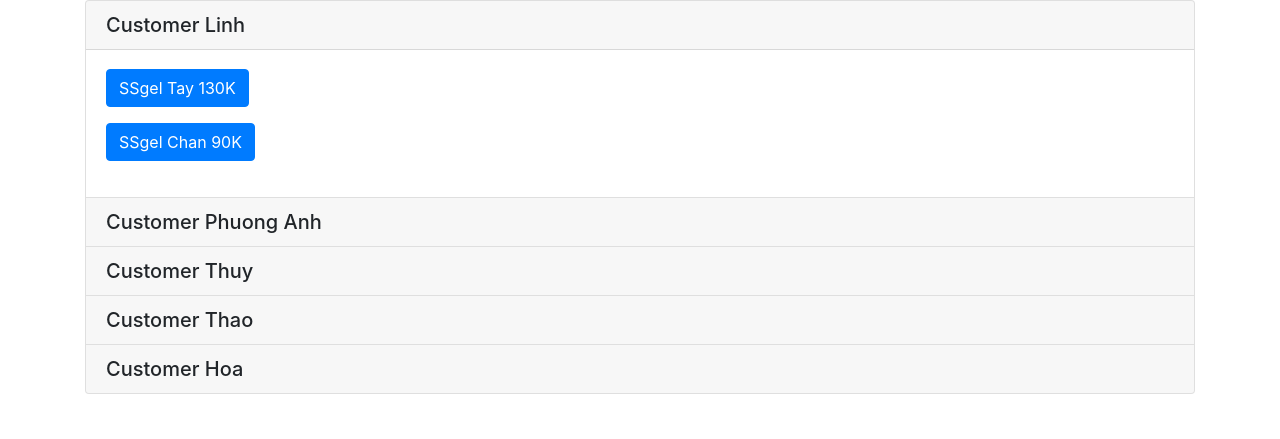
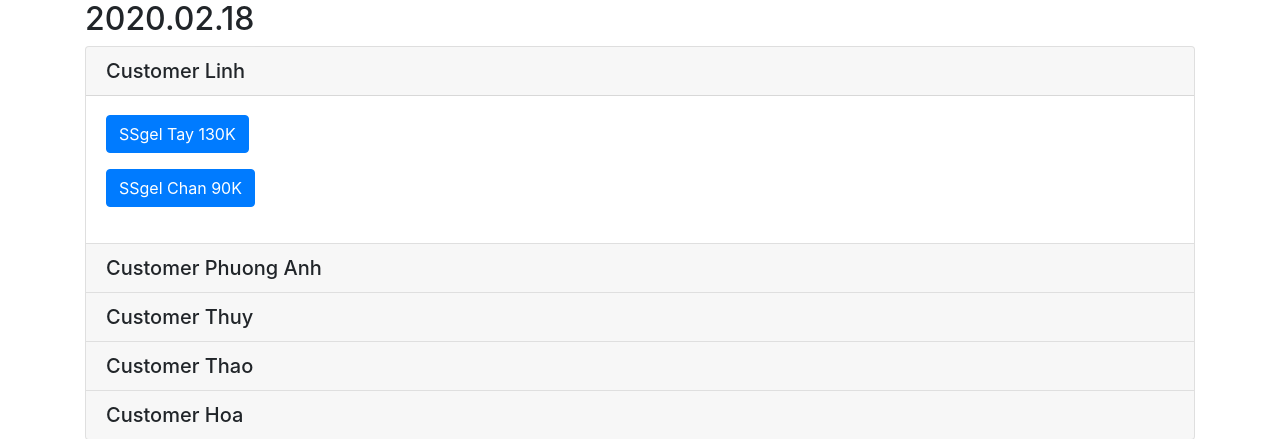
Before and after one commit to suzutake/myblogapp, a Django app: page /date/ in a window 1280 px wide. Shown: the top 439 px of the page. Run offline with Django 3.2, Linux system fonts and the light colour scheme; some libraries are stand-ins or nearby versions.

Commit message:
update static date detail

```diff
--- a/posts/templates/posts/screen1.html
+++ b/posts/templates/posts/screen1.html
@@ -11,6 +11,7 @@
 </head>
 <body>
 <div class="container">
+  <h2>2020.02.18</h2>
   <!-- <h1>ようこそ</h1> -->
   <!-- staticを再読み込みする場合はサーバ再起動が必要 -->
   <!--
```
